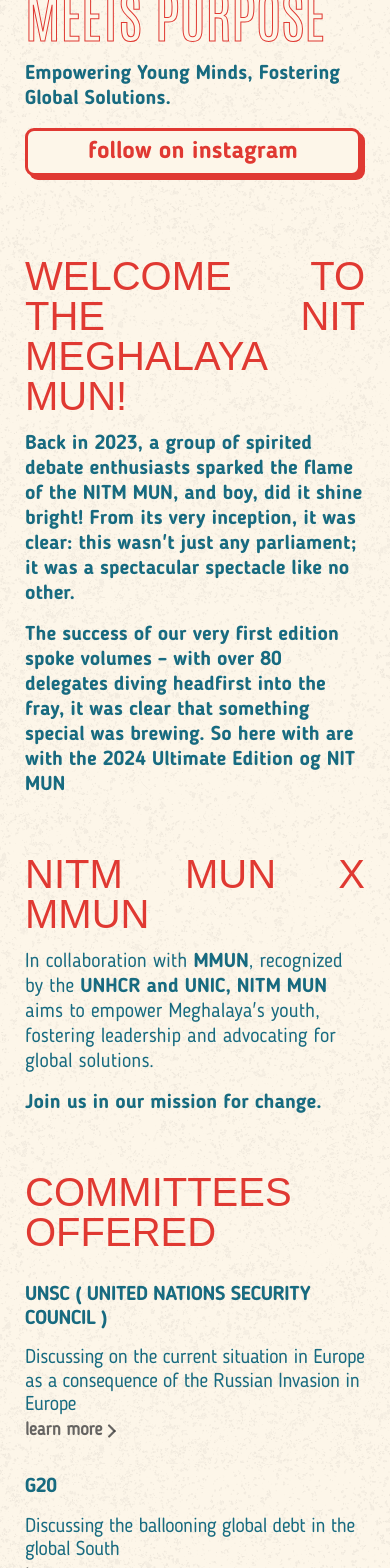
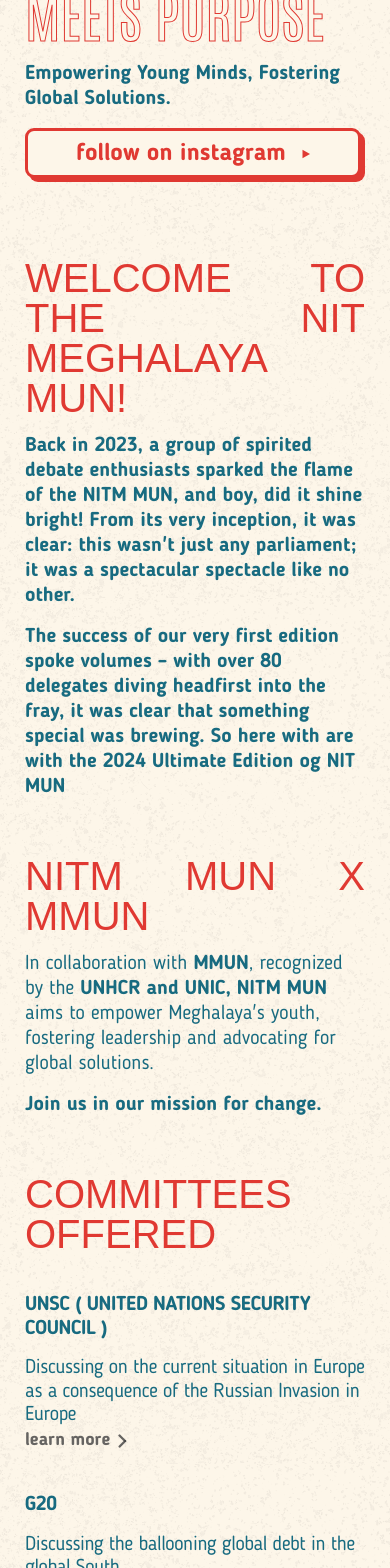
Before and after one commit to shishirnitm/Shishir-2k24-Web, a Next.js app: page /mun in a window 390 px wide. Shown: the part 300-1868 px from the top of the page. Built offline with nearby package versions, Linux system fonts and the light colour scheme; a web font is replaced by a local one.

Commit message:
Mun mobile page done

```diff
--- a/app/components/Button.css
+++ b/app/components/Button.css
@@ -14,9 +14,16 @@
   box-shadow: 4px 4px #E03932;
   cursor: pointer;
 }
-  .btn:active{
+
+.btn:active {
   box-shadow: none;
   position: relative;
   top: 4px;
   left: 4px;
 }
+
+.arrow-container {
+  display: inline-block;
+  vertical-align: middle;
+  margin-left: 1rem;
+}
--- a/app/components/Button.js
+++ b/app/components/Button.js
@@ -1,10 +1,18 @@
 import "./Button.css"
 import Link from "next/link";
+import arrow from "../../public/text/Polygon7.svg";
+import Image from "next/image";
 
-export default function Button(props){
+
+export default function Button(props) {
     return (
         <Link href={props.link} target="_blank" passHref className="text-left">
-            <button role="button" className="btn font-bloggerBold py-1.5">{props.text}</button>
+            <button role="button" className=" btn font-bloggerBold py-1.5 pt-2">
+                <span>{props.text}</span>
+                <span className="arrow-container">
+                    <Image priority src={arrow} alt="Arrow" />
+                </span>
+            </button>
         </Link>
     );
 }
--- a/app/mun/components/committee.js
+++ b/app/mun/components/committee.js
@@ -6,16 +6,16 @@
 
 export default function Committee(props) {
     return (
-        <div className="mt-8">
+        <div className="mt-10">
             <div className="title font-bloggerBold text-[20px] text-[#186B80]">{props.title}</div>
             <div className="desc font-blogger text-[#186B80] ">{props.description}</div>
             <div className="flex gap-1">
-                <Link href='https://www.instagram.com/nitm_mun/' target='_blank' rel='noreferrer' className="font-blogger font-bold text-[#404040cc] text-[18px] leading-normal ">learn more</Link>
+                <Link href='https://www.instagram.com/nitm_mun/' target='_blank' rel='noreferrer' className="font-bloggerBold text-[#404040cc] text-[18px] leading-normal ">learn more</Link>
                 <Image
                     priority
                     src={arrowRight}
                     alt="Learn more about Committee"
-                    className=' h-3.5 my-auto'
+                    className='ml-1 h-3.5 w-auto my-auto cursor-pointer'
                 />
             </div>
         </div>
--- a/app/mun/page.js
+++ b/app/mun/page.js
@@ -63,13 +63,13 @@
                         priority
                         src={unLogo}
                         alt="Learn more about Committee"
-                        className="h-28"
+                        className="h-28 w-auto"
                     />
                     <Image
                         priority
                         src={unLogoText}
                         alt="Learn more about Committee"
-                        className="h-28"
+                        className="h-100 w-auto "
                     />
                 </div>
                 <div className="mun-logos-2 mt-4">
@@ -83,13 +83,13 @@
                         priority
                         src={lokSabha}
                         alt="Learn more about Committee"
-                        className="h-28"
+                        className="h-28 w-auto"
                     />
                     <Image
                         priority
                         src={unsc}
                         alt="Learn more about Committee"
-                        className="h-28"
+                        className="h-28 w-auto"
                     />
                 </div>
 
```
Also changed, not shown: public/text/Polygon7.svg (added). Lines whose indentation alone changed are shown as unchanged.
